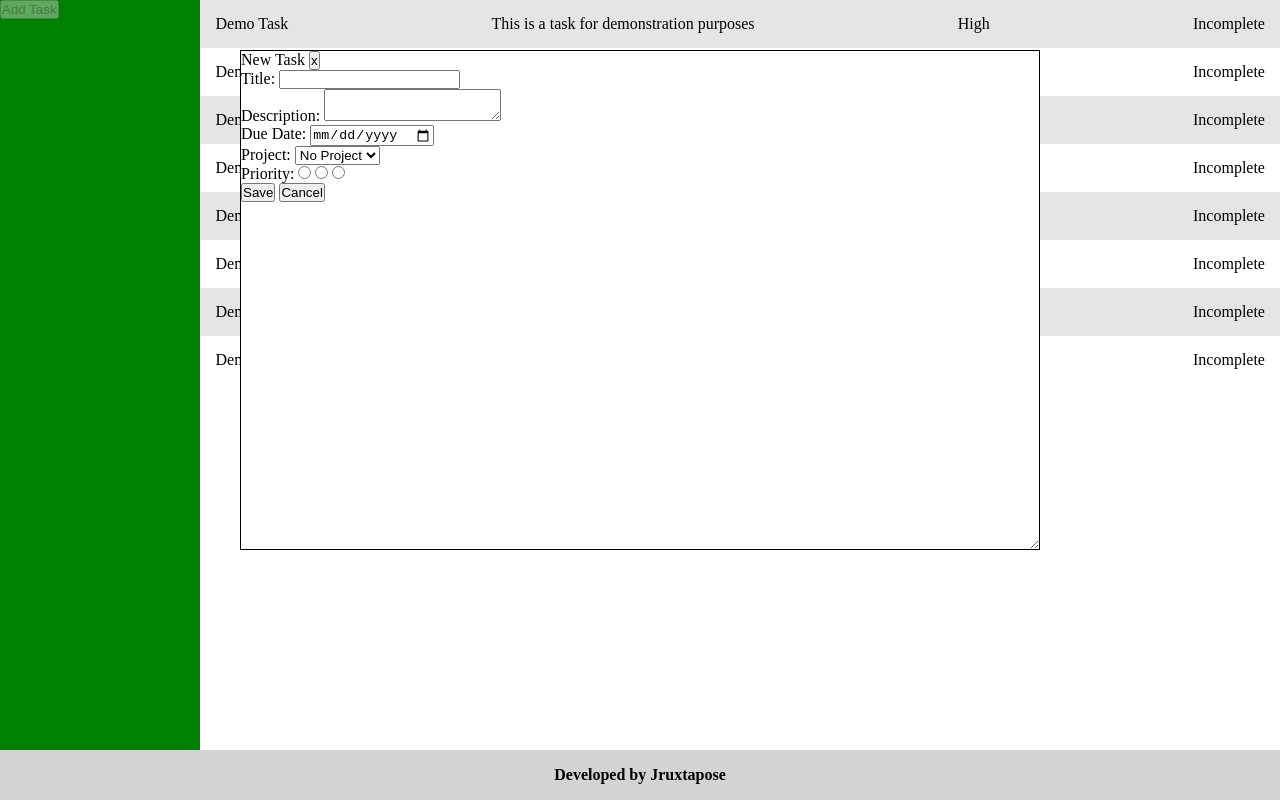
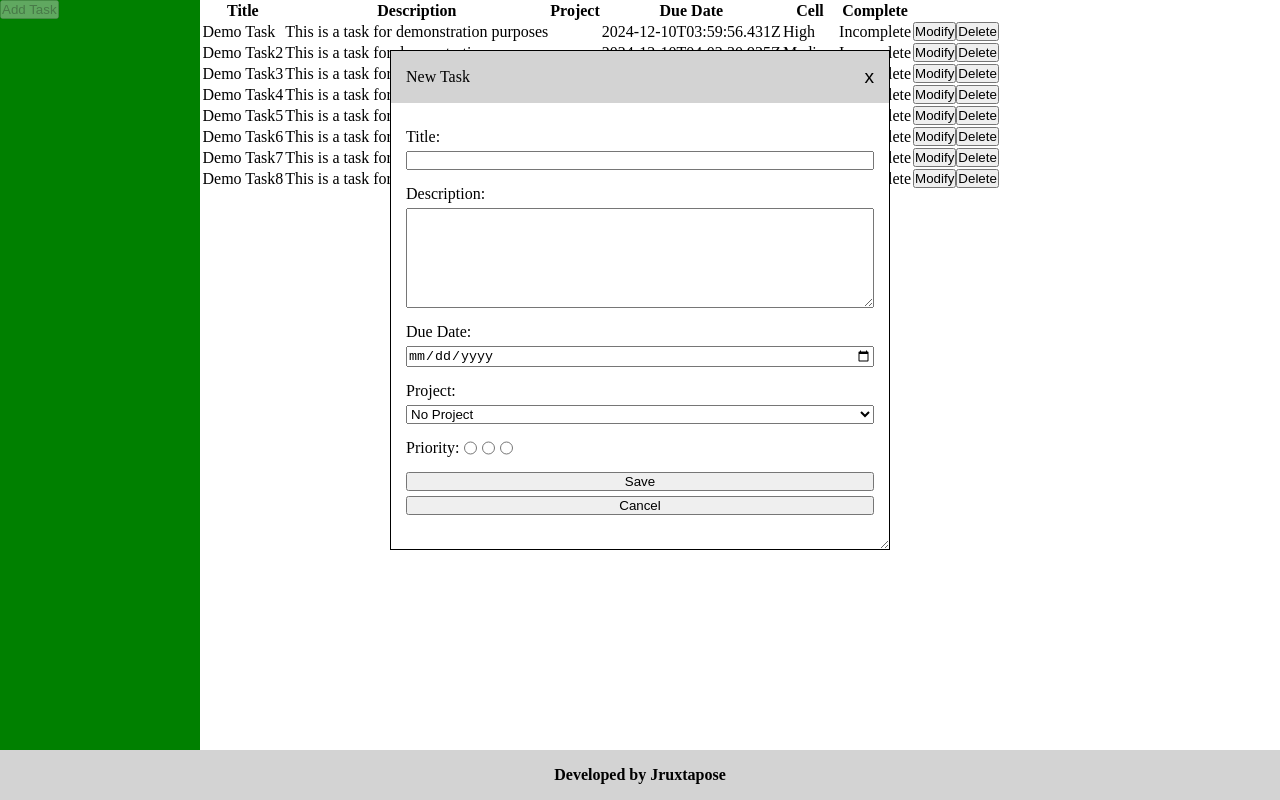
Before and after one commit to jruxtapose/to-do-list, a website built with webpack: page src/index.html in a window 1280 px wide. Both pictures are taken after a click on the button "Add Task". Built offline with nearby package versions, Linux system fonts and the light colour scheme.

Commit message:
Adding dom manipulation methods.

```diff
--- a/src/css/styles.css
+++ b/src/css/styles.css
@@ -59,11 +59,48 @@ footer{
     transform: translateX(-50%);
     top: 50px;
     height: 500px;
-    width: 800px;
+    width: 500px;
     resize: both;
     overflow: auto;
     background-color: white;
     border: 1px solid black;
 
+}
 
+#new-task-header{
+    display: flex;
+    justify-content: space-between;
+    align-items: center;
+    padding: 15px 15px;
+    background-color: lightgray;
+    margin-bottom: 25px;
+    user-select: none;
 }
+
+#close-modal{
+    background-color: transparent;
+    border: none;
+    font-size: 1.2em;
+    cursor: pointer;
+}
+
+#new-task-form{
+    display: flex;
+    flex-direction: column;
+    gap: 15px;
+    padding: 0 15px;
+}
+
+#new-task-form div{
+    display: flex;
+    flex-direction: column;
+    gap: 5px;
+}
+
+#new-task-form textarea{
+    height: 100px;
+}
+
+#new-task-form .new-task-priority-container{
+    flex-direction: row;
+}
--- a/src/index.html
+++ b/src/index.html
@@ -12,15 +12,18 @@
         </ul>
     </div>
     <main id="content">
-        <ul id="task-list"></ul>
+        <table id="task-list-table">
+
+        </table>
     </main>
     <footer><p>Developed by Jruxtapose</p></footer>
     <div id="modify-task-modal-template"></div>
     <div id="new-task-modal-template">
-        <span id="new-task-heading">New Task</span>
-        <button id="close-modal">x</button>
-        <form action="#" method="get" class="new-task-form">
-            <ul>
+        <header id="new-task-header">
+            <span id="new-task-heading">New Task</span>
+            <button id="close-modal">x</button>
+        </header>
+        <form action="#" method="get" id="new-task-form">
                 <div class="new-task-title-container">
                     <label for="new-task-title">Title:</label>
                     <input type="text" name="new-task-title" id="new-task-title" required>
@@ -49,9 +52,6 @@
                     <button type="submit" id="save-new-task">Save</button>
                     <button id="cancel-modal">Cancel</button>
                 </div>
-
-
-            </ul>
         </form>
     </div>
 </body>
--- a/src/js/classes/dommanipulator.js
+++ b/src/js/classes/dommanipulator.js
@@ -17,6 +17,12 @@ class Modal{
         this.modal = null;
         this.modalType = modalType;
         this.triggerButton.addEventListener('click', () => this.openModal());
+    }
+
+    handleEscape(event){
+        if(event.key === 'Escape') {
+            this.closeModal();
+        }
     }
 
     openModal() {
@@ -43,7 +49,92 @@ const sidebarFunctionality = (() => {
     const newTaskModal = new Modal(newTaskTemplate, '#add-task-button', 'new-task');
 })();
 
-const renderTasks = ((taskList) => {
+const newRenderTasks = (taskList) => {
+    const taskListContainer = document.querySelector('#task-list-table');
+    taskListContainer.textContent = '';
+    const generateTableHeaders = (() => {
+        const headerRow = document.createElement('tr');
+
+        const titleCell = document.createElement('th');
+        titleCell.textContent = 'Title';
+
+        const descriptionCell = document.createElement('th');
+        descriptionCell.textContent = 'Description';
+
+        const projectCell = document.createElement('th');
+        projectCell.textContent = 'Project';
+
+        const dueDateCell = document.createElement('th');
+        dueDateCell.textContent = 'Due Date'
+
+        const priorityCell = document.createElement('th');
+        priorityCell.textContent = 'Cell';
+
+        const completeCell = document.createElement('th');
+        completeCell.textContent = 'Complete'
+
+        const buttonCell = document.createElement('th');
+
+        headerRow.append(titleCell, descriptionCell, projectCell, dueDateCell, priorityCell, completeCell, buttonCell);
+        taskListContainer.appendChild(headerRow);
+    })();
+
+    taskList.forEach((task) => {
+        const taskRow = document.createElement('tr');
+
+        const titleCell = document.createElement('td');
+        titleCell.textContent = task.getTitle();
+
+        const descriptionCell = document.createElement('td');
+        descriptionCell.textContent = task.getDescription();
+
+        const projectCell = document.createElement('td');
+        projectCell.textContent = task.getProject();
+
+        const dueDateCell = document.createElement('td');
+        if(task.getDueDate()){
+            dueDateCell.textContent = task.getDueDate();
+        }
+
+        const priorityCell = document.createElement('td');
+        if(task.getPriority() === 1){
+            priorityCell.textContent = 'Low';
+        } else if (task.getPriority() === 2) {
+            priorityCell.textContent = 'Medium';
+        } else if (task.getPriority() === 3) {
+            priorityCell.textContent = 'High';
+        }
+
+        const completeCell = document.createElement('td');
+        if(task.getComplete()){
+            completeCell.textContent = 'Complete';
+        } else {
+            completeCell.textContent = 'Incomplete';
+        }
+
+        const buttonCell = document.createElement('td');
+        const modifyTaskButton = document.createElement('button');
+        modifyTaskButton.className = 'modify-task';
+        modifyTaskButton.textContent = 'Modify'
+
+        const deleteTaskButton = document.createElement('button');
+        deleteTaskButton.className = 'delete-task';
+        deleteTaskButton.textContent = 'Delete';
+        deleteTaskButton.addEventListener('click', () => {
+            if(confirm('Are you sure?')){
+                taskHandler.removeTask(task);
+                taskRow.remove();
+            }
+        });
+        buttonCell.append(modifyTaskButton, deleteTaskButton);
+
+        taskRow.append(titleCell, descriptionCell, projectCell, dueDateCell, priorityCell, completeCell, buttonCell);
+
+        taskListContainer.appendChild(taskRow);
+    })
+}
+
+const renderTasks = (taskList) => {
     const taskListContainer = document.querySelector('#task-list');
     taskListContainer.textContent = '';
     console.log(taskList);
@@ -91,10 +182,25 @@ const renderTasks = ((taskList) => {
             listItem.appendChild(taskProject);
         }
 
+        const buttonContainer = document.createElement('div');
+        buttonContainer.className = 'task-buttons'
+
+        const editButton = document.createElement('button');
+        editButton.className = 'edit-task-button';
+
+        const deleteButton = document.createElement('button');
+        deleteButton.className = 'delete-task-button';
+        deleteButton.textContent = 'Delete';
+        deleteButton.addEventListener('click', () => {
+            if(confirm('Are you sure?')){
+                taskHandler.removeTask(task);
+                listItem.remove();
+            }
+        })
+        listItem.appendChild(deleteButton);
+
         taskListContainer.appendChild(listItem);
     });
-});
+};
 
-const defaultList = filterTasks(taskHandler, 'all', null, null);
-
-renderTasks(defaultList);
+newRenderTasks((filterTasks(taskHandler, 'all', null, 3)));
--- a/src/js/classes/localstorage.js
+++ b/src/js/classes/localstorage.js
@@ -11,7 +11,7 @@ const saveProjects = (projectList) => {
 }
 
 // Pull all saved tasks & projects from JSON and parse.
-const defaultJSON = '[{"_title":"Demo Task","_description":"This is a task for demonstration purposes","_dueDate":"2024-12-10T03:59:56.431Z","_priority":3,"_complete":false,"_project":null},{"_title":"Demo Task","_description":"This is a task for demonstration purposes","_dueDate":"2024-12-10T04:02:30.925Z","_priority":3,"_complete":false,"_project":null},{"_title":"Demo Task","_description":"This is a task for demonstration purposes","_dueDate":"2024-12-10T04:02:54.846Z","_priority":3,"_complete":false,"_project":null},{"_title":"Demo Task","_description":"This is a task for demonstration purposes","_dueDate":"2024-12-10T04:03:00.333Z","_priority":3,"_complete":false,"_project":null},{"_title":"Demo Task","_description":"This is a task for demonstration purposes","_dueDate":"2024-12-10T04:03:11.652Z","_priority":3,"_complete":false,"_project":null},{"_title":"Demo Task","_description":"This is a task for demonstration purposes","_dueDate":"2024-12-10T04:03:19.270Z","_priority":3,"_complete":false,"_project":null},{"_title":"Demo Task","_description":"This is a task for demonstration purposes","_dueDate":"2024-12-10T04:04:15.037Z","_priority":3,"_complete":false,"_project":null},{"_title":"Demo Task","_description":"This is a task for demonstration purposes","_dueDate":"2024-12-10T04:04:50.981Z","_priority":3,"_complete":false,"_project":null}]'
+const defaultJSON = '[{"_title":"Demo Task","_description":"This is a task for demonstration purposes","_dueDate":"2024-12-10T03:59:56.431Z","_priority":3,"_complete":false,"_project":null},{"_title":"Demo Task2","_description":"This is a task for demonstration purposes","_dueDate":"2024-12-10T04:02:30.925Z","_priority":2,"_complete":false,"_project":null},{"_title":"Demo Task3","_description":"This is a task for demonstration purposes","_dueDate":"2024-12-10T04:02:54.846Z","_priority":1,"_complete":false,"_project":null},{"_title":"Demo Task4","_description":"This is a task for demonstration purposes","_dueDate":"2024-12-10T04:03:00.333Z","_priority":2,"_complete":false,"_project":null},{"_title":"Demo Task5","_description":"This is a task for demonstration purposes","_dueDate":"2024-12-10T04:03:11.652Z","_priority":3,"_complete":false,"_project":null},{"_title":"Demo Task6","_description":"This is a task for demonstration purposes","_dueDate":"2024-12-10T04:03:19.270Z","_priority":3,"_complete":false,"_project":null},{"_title":"Demo Task7","_description":"This is a task for demonstration purposes","_dueDate":"2024-12-10T04:04:15.037Z","_priority":3,"_complete":false,"_project":null},{"_title":"Demo Task8","_description":"This is a task for demonstration purposes","_dueDate":"2024-12-10T04:04:50.981Z","_priority":3,"_complete":false,"_project":null}]'
 
 const loadTasks = () => {
     if(!localStorage.getItem('saved-tasks')){
--- a/src/js/classes/taskhandler.js
+++ b/src/js/classes/taskhandler.js
@@ -33,7 +33,7 @@ export default class TaskHandler{
     }
 
     removeTask(task){
-        index = this.tasks.indexOf(task);
+        const index = this.tasks.indexOf(task);
         if(index > -1){
             this.tasks.splice(index, 1);
             saveTasks(this.tasks);
```
